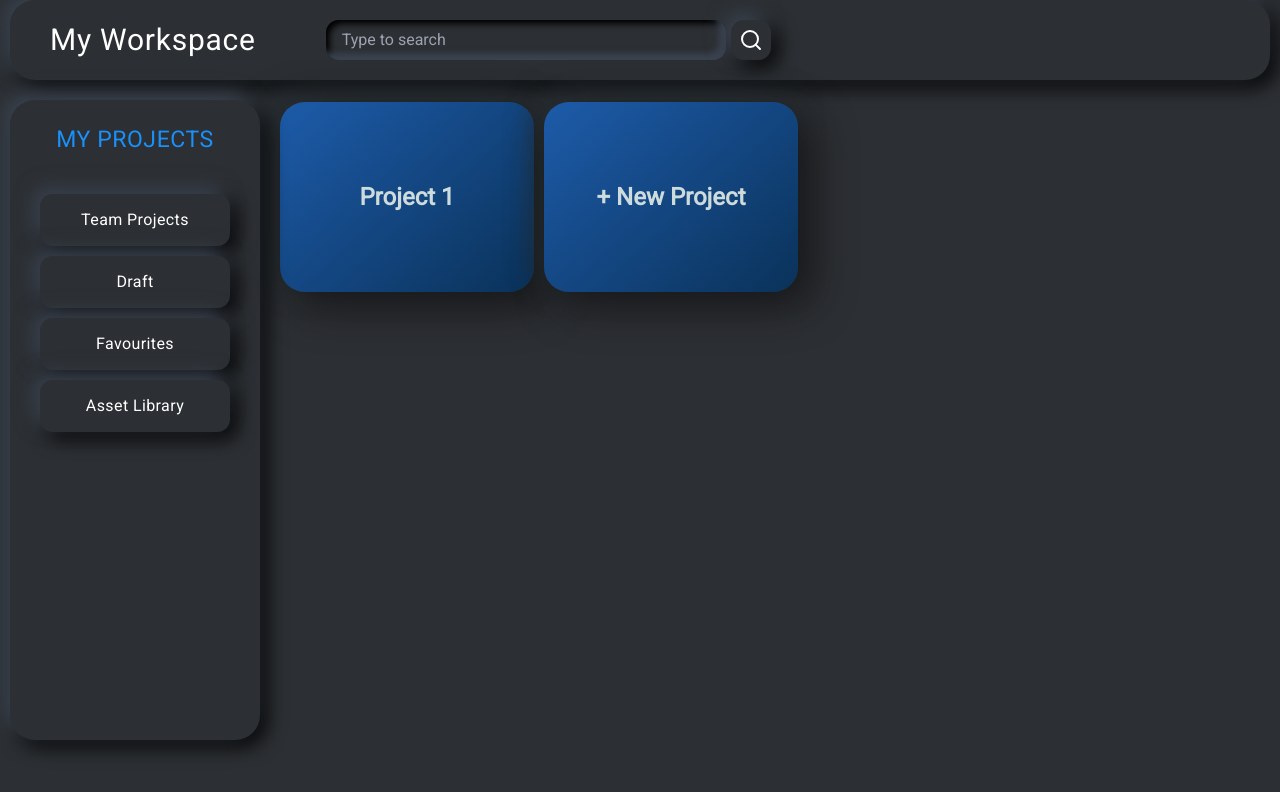
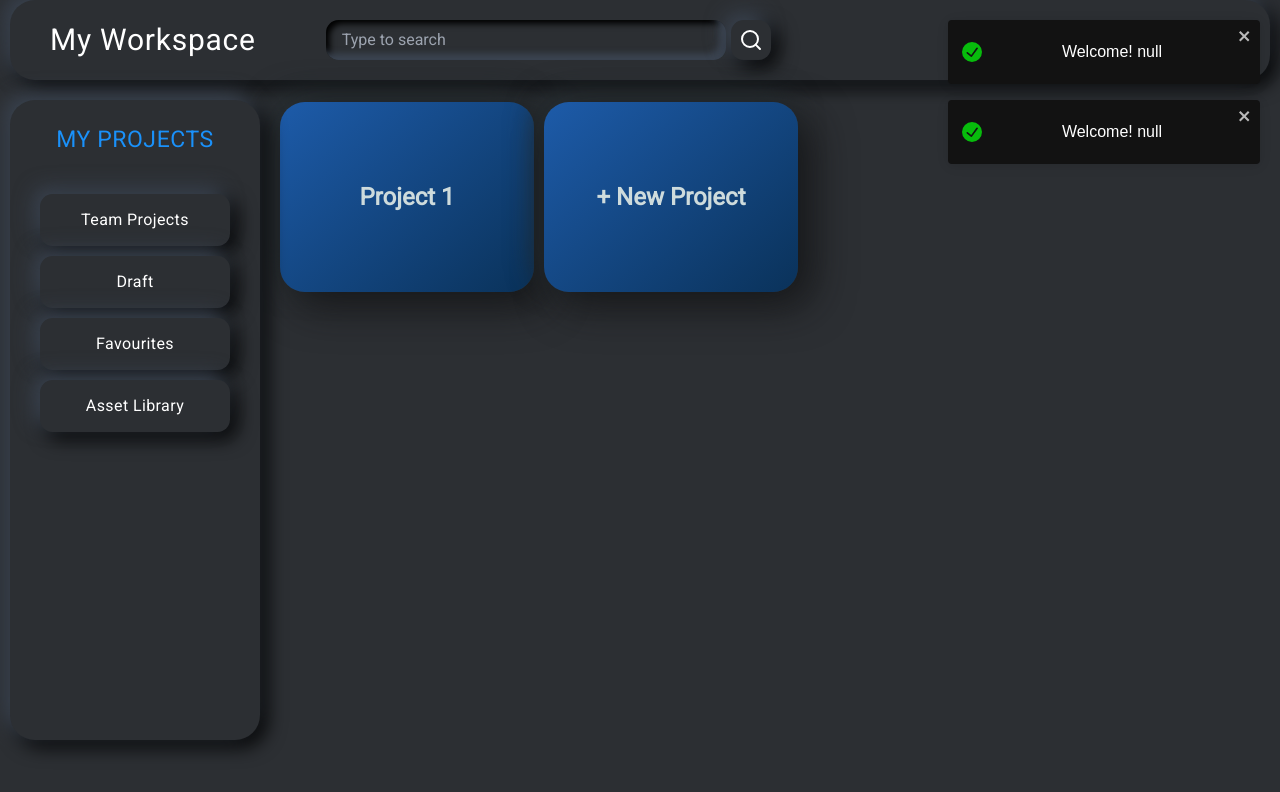
Before and after one commit to GirishMaity/XRC-Assignment, a React (Create React App) app: page /dashboard in a window 1280 px wide. Shown: the top 792 px of the page. Built offline with nearby package versions, Linux system fonts and the light colour scheme.

Commit message:
Added Welcome toast

```diff
--- a/package.json
+++ b/package.json
@@ -20,6 +20,7 @@
     "react-icons": "^4.7.1",
     "react-router-dom": "^6.7.0",
     "react-scripts": "5.0.1",
+    "react-toastify": "^9.1.1",
     "styled-components": "^5.3.6",
     "web-vitals": "^2.1.4"
   },
--- a/src/components/Dashboard.js
+++ b/src/components/Dashboard.js
@@ -3,6 +3,9 @@ import Navbar from "./Navbar";
 import SideBar from "./SideBar";
 import styled from "styled-components";
 import Cards4 from "./Cards4";
+import { ToastContainer, toast } from "react-toastify";
+
+import "react-toastify/dist/ReactToastify.css";
 
 const Container = styled.div`
   background: #2c2f33;
@@ -11,8 +14,31 @@ const Container = styled.div`
 `;
 
 const Dashboard = () => {
+  const data = localStorage.getItem("data");
+  toast.success(`Welcome! ${data}`, {
+    position: "top-right",
+    autoClose: 5000,
+    hideProgressBar: true,
+    closeOnClick: true,
+    pauseOnHover: true,
+    draggable: true,
+    progress: undefined,
+    theme: "dark",
+  });
   return (
     <Container>
+      <ToastContainer
+        position="top-right"
+        autoClose={5000}
+        hideProgressBar={false}
+        newestOnTop={false}
+        closeOnClick
+        rtl={false}
+        pauseOnFocusLoss
+        draggable
+        pauseOnHover
+        theme="dark"
+      />
       <Navbar />
       <SideBar />
       <Cards4 />
```
Also changed, not shown: 1 other file (tests, documents, lock files or other folders).
